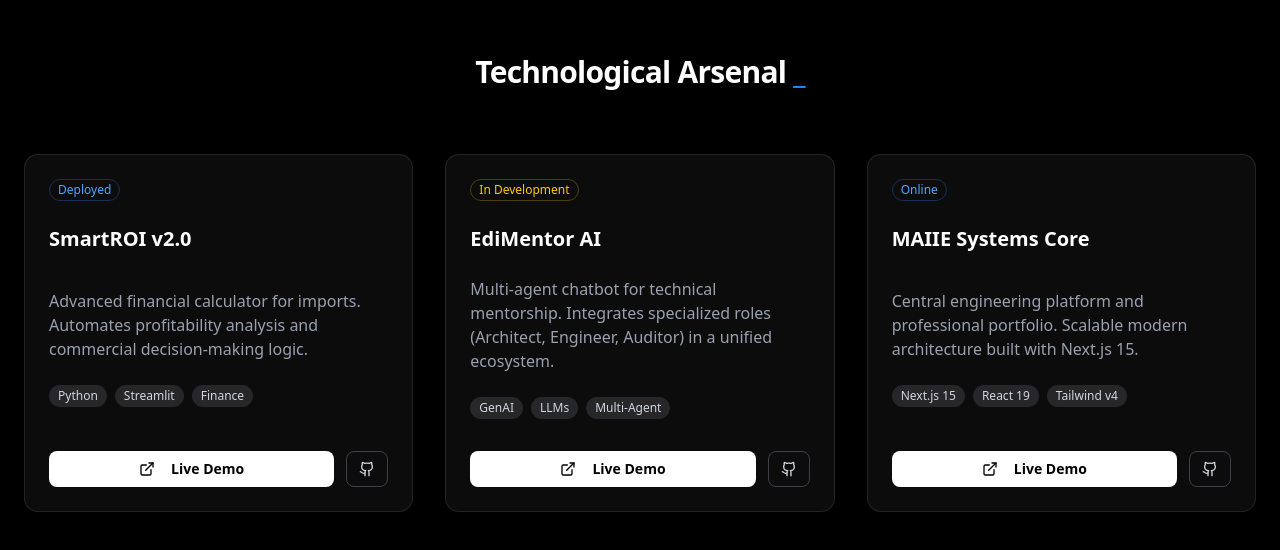
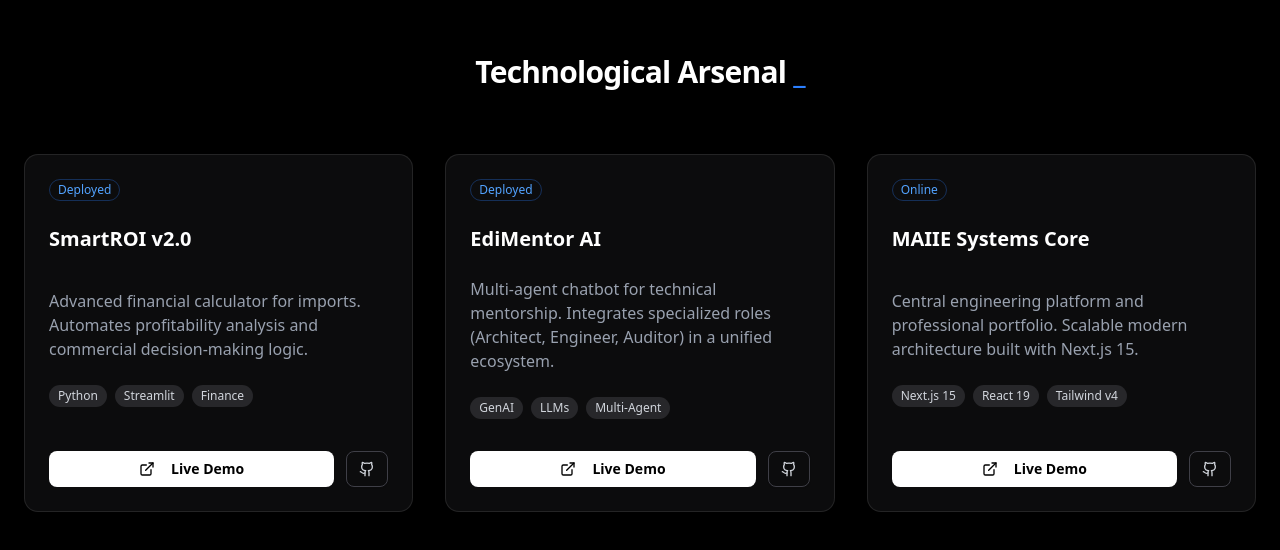
Before and after one commit to ingenieroedissonia-eng/maiie-systems, a Next.js app: page / in a window 1280 px wide. Shown: the part 842-1392 px from the top of the page. Built offline with nearby package versions, Linux system fonts and the light colour scheme.

Commit message:
feat: live demo links functional for M.A.I.I.E. ecosystem

```diff
--- a/components/Proyectos.tsx
+++ b/components/Proyectos.tsx
@@ -12,8 +12,8 @@ export function Proyectos() {
         "Advanced financial calculator for imports. Automates profitability analysis and commercial decision-making logic.",
       tags: ["Python", "Streamlit", "Finance"],
       status: "Deployed",
-      // TUS ENLACES REALES AQUÍ
-      demoUrl: "https://smartroi-project-zvdkq2ndmah7mpd9nbgqol.streamlit.app/",
+      // Enlace validado desde tu instancia de Streamlit Cloud
+      demoUrl: "https://smartroi-project-zvdkq2ndmah7mpd9nbggqol.streamlit.app/",
       repoUrl: "https://github.com/ingenieroedissonia-eng/SmartROI-Project",
     },
     {
@@ -21,9 +21,9 @@ export function Proyectos() {
       description:
         "Multi-agent chatbot for technical mentorship. Integrates specialized roles (Architect, Engineer, Auditor) in a unified ecosystem.",
       tags: ["GenAI", "LLMs", "Multi-Agent"],
-      status: "In Development",
-      demoUrl: "#",
-      repoUrl: "https://github.com/ingenieroedissonia-eng",
+      status: "Deployed", // Actualizado de "In Development" a "Deployed"
+      demoUrl: "https://edimentor-ai-official.vercel.app",
+      repoUrl: "https://github.com/ingenieroedissonia-eng/edimentor-ai-official",
     },
     {
       title: "MAIIE Systems Core",
@@ -31,8 +31,8 @@ export function Proyectos() {
         "Central engineering platform and professional portfolio. Scalable modern architecture built with Next.js 15.",
       tags: ["Next.js 15", "React 19", "Tailwind v4"],
       status: "Online",
-      demoUrl: "#",
-      repoUrl: "#",
+      demoUrl: "#", // Este es tu portafolio actual
+      repoUrl: "https://github.com/ingenieroedissonia-eng/maiie-systems",
     },
   ];
 
@@ -81,24 +81,24 @@ export function Proyectos() {
               </CardContent>
               <CardFooter className="flex gap-3 pt-2">
 
-                {/* BOTÓN 1: LIVE DEMO (Prioridad Alta) */}
+                {/* BOTÓN 1: LIVE DEMO (Apertura en nueva pestaña) */}
                 <Button
                   asChild
                   className="flex-1 bg-white text-black hover:bg-gray-200 transition-colors font-semibold"
                 >
-                  <Link href={project.demoUrl} target="_blank">
+                  <Link href={project.demoUrl} target="_blank" rel="noopener noreferrer">
                     <ExternalLink className="mr-2 h-4 w-4" />
                     Live Demo
                   </Link>
                 </Button>
 
-                {/* BOTÓN 2: CÓDIGO (Secundario) */}
+                {/* BOTÓN 2: CÓDIGO (Repositorio GitHub) */}
                 <Button
                   asChild
                   variant="outline"
                   className="bg-transparent border-zinc-700 text-gray-300 hover:bg-zinc-800 hover:text-white"
                 >
-                  <Link href={project.repoUrl} target="_blank">
+                  <Link href={project.repoUrl} target="_blank" rel="noopener noreferrer">
                     <Github className="h-4 w-4" />
                   </Link>
                 </Button>
```
